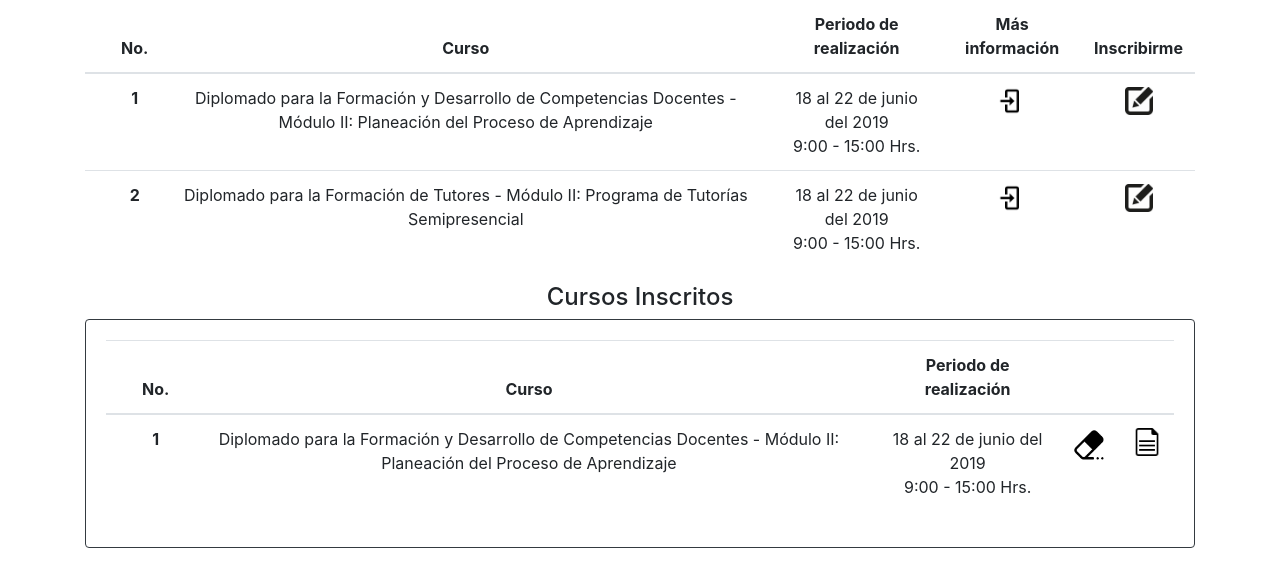
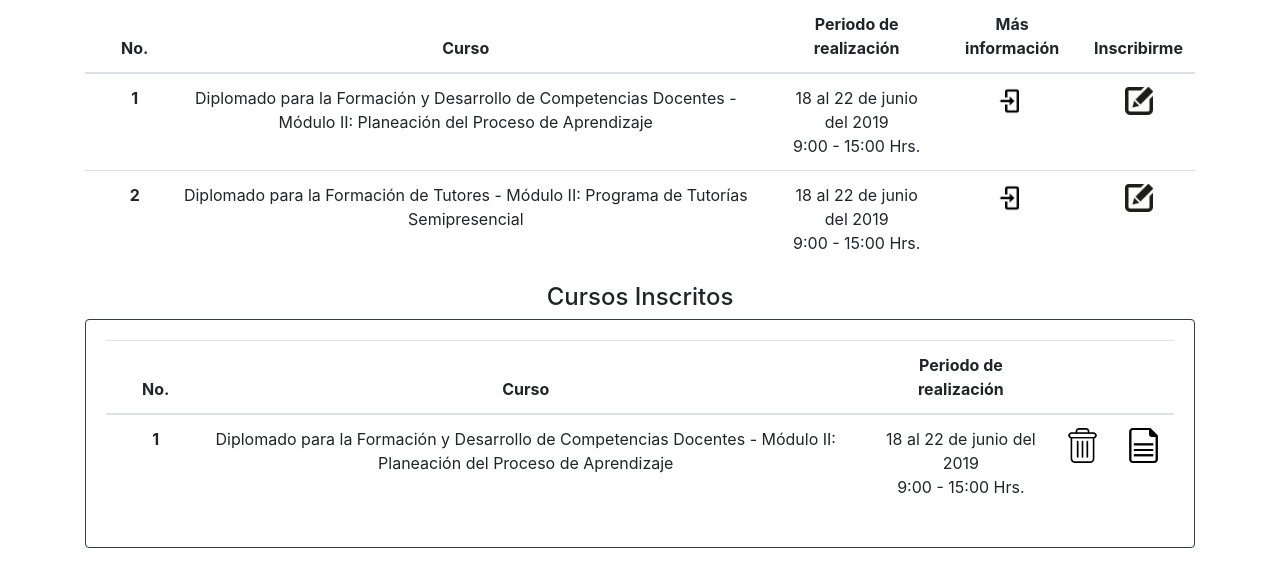
Before and after one commit to Vanessa-SC/residencia, a PHP site: page /vistasInstructor/cursos.html in a window 1280 px wide. Shown: the part 331-895 px from the top of the page. Run offline with PHP 8.4, Linux system fonts and the light colour scheme; some libraries are stand-ins or nearby versions.

Commit message:
cursosIns

```diff
--- a/Proyecto/css/estilos.css
+++ b/Proyecto/css/estilos.css
@@ -307,13 +307,6 @@ button {
     background-size: contain;
 }
 
-.documento_icon {
-    background: url(../images/documento.png) no-repeat center;
-    padding: .875rem !important;
-    background-size: cover;
-    background-size: contain;
-}
-
 .info_icon {
     background: url(../images/info.png) no-repeat center;
     padding: .875rem !important;
@@ -351,6 +344,19 @@ button {
 
 .erase_icon {
     background: url(../images/erase.png) no-repeat center;
+    padding: 1.1rem !important;
+    background-size: cover;
+    background-size: contain;
+}
+
+.borrar_icon {
+    background: url(../images/borrar.png) no-repeat center;
+    padding: 1.1rem !important;
+    background-size: cover;
+    background-size: contain;
+}
+.documento_icon {
+    background: url(../images/documento.png) no-repeat center;
     padding: 1.1rem !important;
     background-size: cover;
     background-size: contain;
--- a/Proyecto/vistasInstructor/cursos.html
+++ b/Proyecto/vistasInstructor/cursos.html
@@ -2,6 +2,7 @@
 <html lang="en">
 	<head>
     <meta charset="UTF-8">
+    <meta name="viewport" content="width=device-width, initial-scale=1">
     <title>Document</title>
 </head>
 <link rel="stylesheet" href="../css/bootstrap.min.css">
@@ -101,8 +102,16 @@
                             <th scope="row">1</th>
                             <td>Diplomado para la Formaci&oacute;n y Desarrollo de Competencias Docentes - M&oacute;dulo II: Planeaci&oacute;n del Proceso de Aprendizaje</td>
                             <td>18 al 22 de junio del 2019 <br>9:00 - 15:00 Hrs.</td>
-                            <td><button class="btn bg-white erase_icon"></button></td>
-                            <td><button class="btn bg-white documento_icon"></button></td>
+                            <td><button class="btn bg-white borrar_icon"></button></td>
+                            <td>
+                                <div class="dropdown">
+                                    <button class="btn bg-white documento_icon" data-toggle="dropdown"><span class="caret"></span></button>
+                                    <ul class="dropdown-menu">
+                                    <li><a href="#">Encuesta Gesti&oacute;n de Calidad</a></li>
+                                    <li><a href="#">Encuesta Capacitaci&oacute;n del Curso</a></li>
+                                    </ul>
+                                    </div>
+                            </td>
                         </tr>
                     </tbody>
                 </table>
@@ -113,4 +122,7 @@
 </body>
 <script src="https://code.jquery.com/jquery-3.5.1.slim.min.js" integrity="sha384-DfXdz2htPH0lsSSs5nCTpuj/zy4C+OGpamoFVy38MVBnE+IbbVYUew+OrCXaRkfj" crossorigin="anonymous"></script>
 <script src="https://cdn.jsdelivr.net/npm/popper.js@1.16.1/dist/umd/popper.min.js" integrity="sha384-9/reFTGAW83EW2RDu2S0VKaIzap3H66lZH81PoYlFhbGU+6BZp6G7niu735Sk7lN" crossorigin="anonymous"></script>
-<script src="https://stackpath.bootstrapcdn.com/bootstrap/4.5.2/js/bootstrap.min.js" integrity="sha384-B4gt1jrGC7Jh4AgTPSdUtOBvfO8shuf57BaghqFfPlYxofvL8/KUEfYiJOMMV+rV" crossorigin="anonymous"></script></html>
+<script src="https://stackpath.bootstrapcdn.com/bootstrap/4.5.2/js/bootstrap.min.js" integrity="sha384-B4gt1jrGC7Jh4AgTPSdUtOBvfO8shuf57BaghqFfPlYxofvL8/KUEfYiJOMMV+rV" crossorigin="anonymous"></script>
+<script src="https://ajax.googleapis.com/ajax/libs/jquery/1.11.3/jquery.min.js"></script>
+<script src="http://maxcdn.bootstrapcdn.com/bootstrap/3.3.5/js/bootstrap.min.js"></script>
+</html>
```
Also changed, not shown: Proyecto/images/borrar.png (added).
